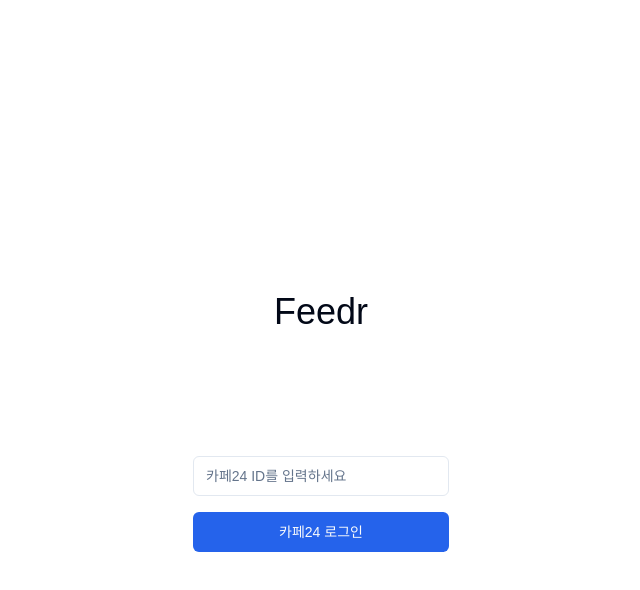
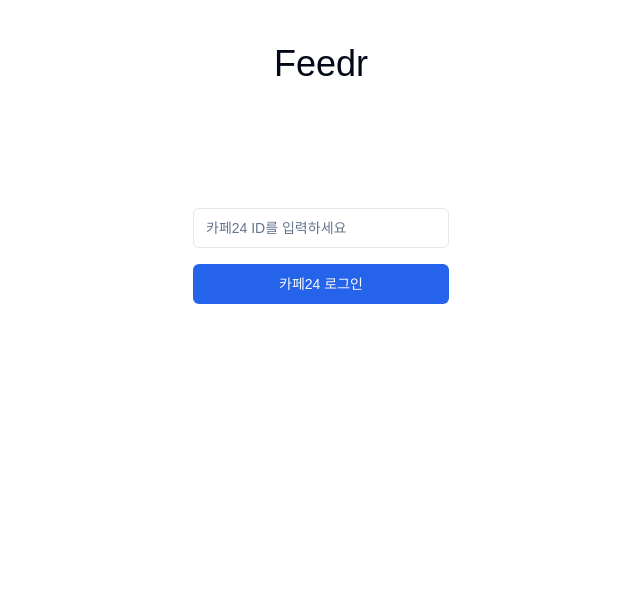
Before and after one commit to likegyu/feedr, a Next.js app: page / in a window 1280 px wide. Shown: the top 590 px of the page, without its empty margins (319-959 px from the left). Built offline with nearby package versions, Linux system fonts and the light colour scheme.

Commit message:
h-dhv 적용

```diff
--- a/app/dashboard/page.tsx
+++ b/app/dashboard/page.tsx
@@ -73,7 +73,7 @@
 
   // UI 렌더링
   return (
-    <div className="flex h-screen">
+    <div className="flex h-dhv">
       {/* 좌측 사이드바 */}
       <Sidebar
         cafe24MallId={cafe24MallId}
--- a/app/page.tsx
+++ b/app/page.tsx
@@ -32,7 +32,7 @@
   };
 
   return (
-    <div className="flex flex-col items-center justify-center min-h-screen gap-12">
+    <div className="flex flex-col items-center justify-center h-dhv gap-12">
       <div className="w-96 h-32 rounded-xl mb-8 flex items-center justify-center">
         <h1 className="text-4xl font-medium tracking-normal">
           Feedr
```
